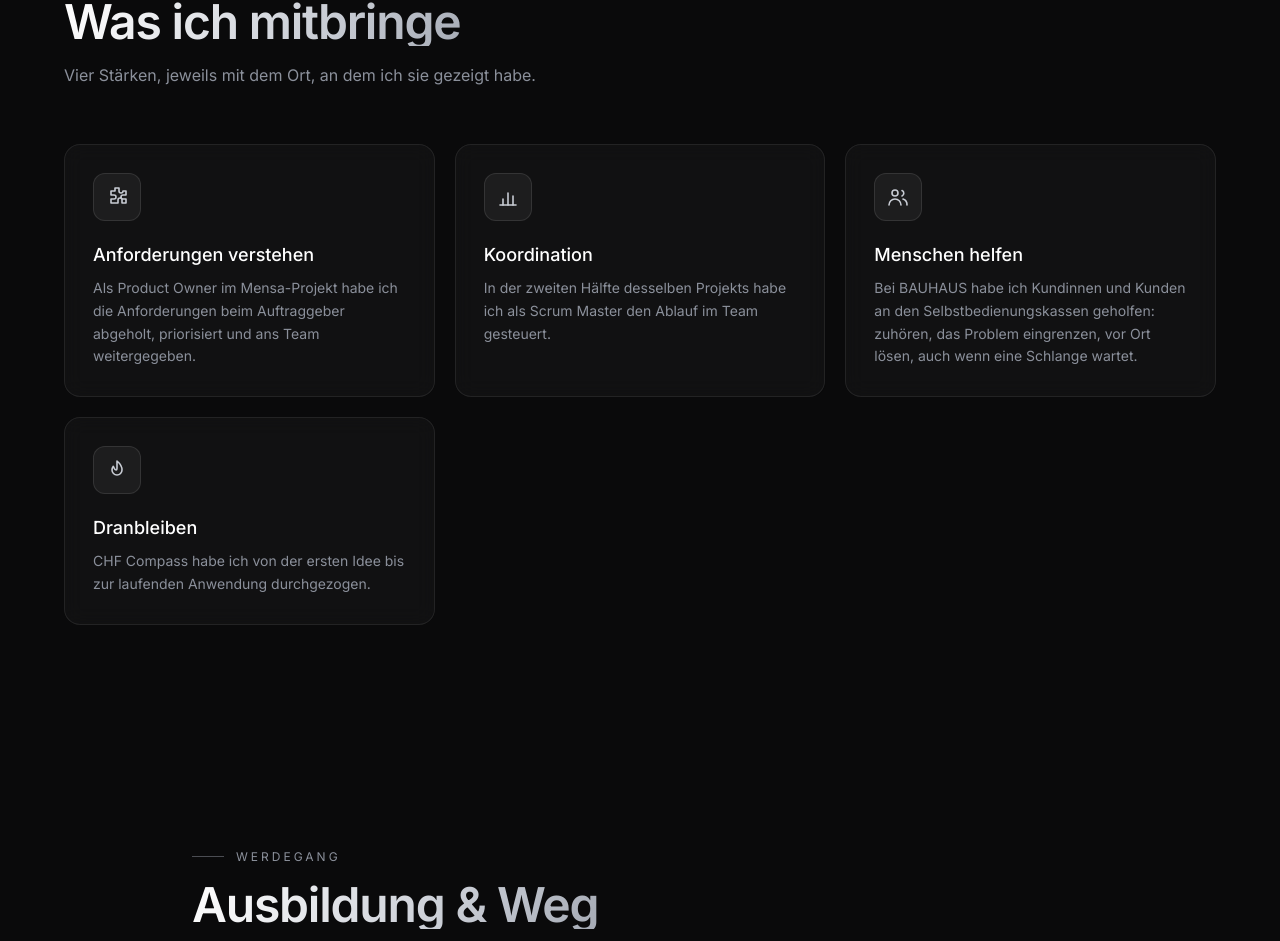
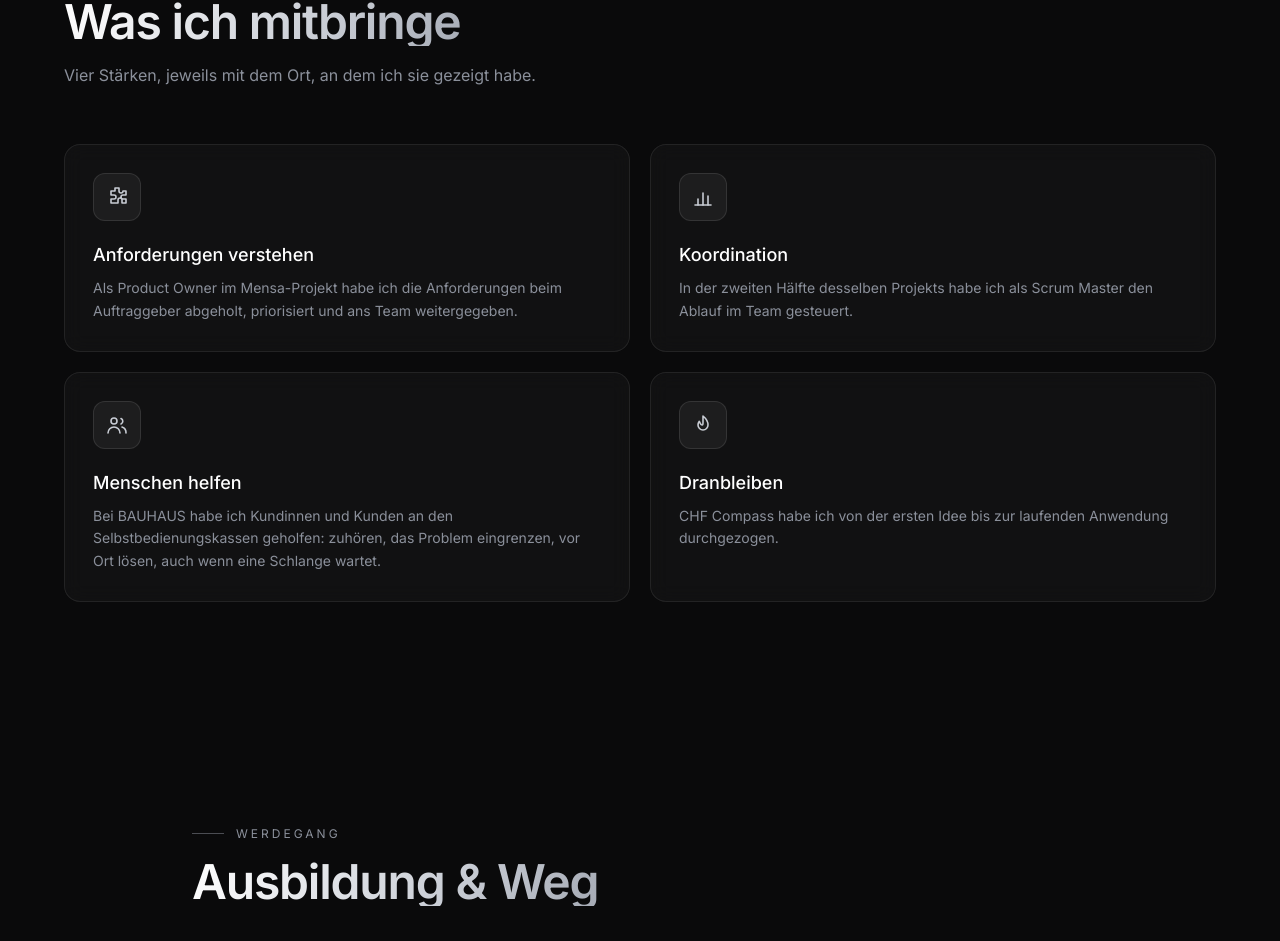
Before and after one commit to im23b-piechockio/oliver-piechocki, a Next.js app: page / in a window 1280 px wide. Shown: the part 4840-5781 px from the top of the page. Built offline with nearby package versions, Linux system fonts and the light colour scheme; no server answers.

Commit message:
fix: Stärken als 2×2-Raster statt 3 + 1

```diff
--- a/components/Skills.jsx
+++ b/components/Skills.jsx
@@ -16,7 +16,7 @@ export default function Skills() {
           title={ui.sections.skills.title}
           sub={ui.sections.skills.sub}
         />
-        <Stagger className="grid sm:grid-cols-2 lg:grid-cols-3 gap-5">
+        <Stagger className="grid sm:grid-cols-2 gap-5">
           {skills.map((s) => (
             <motion.div
               key={s.title}
```
